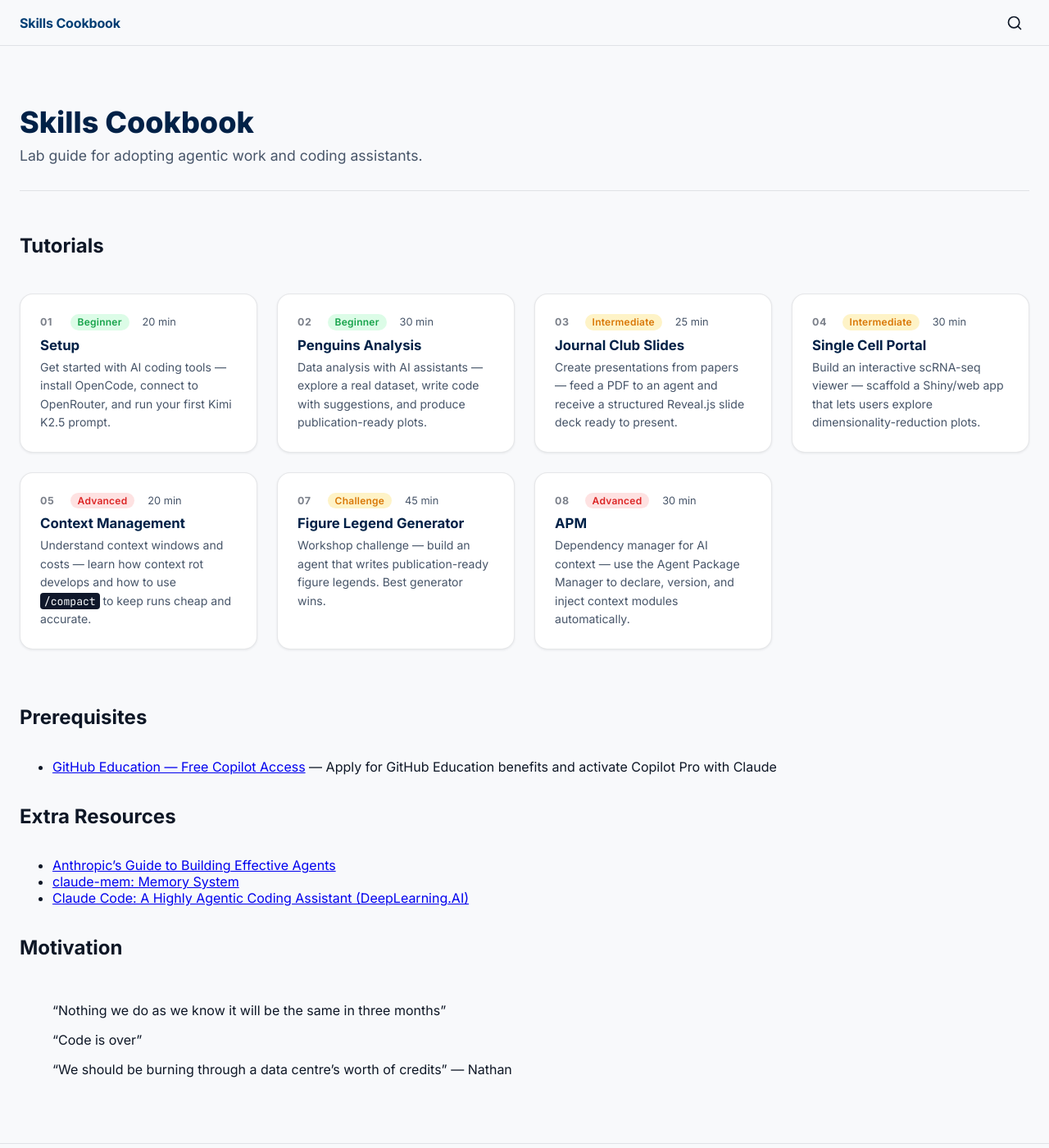
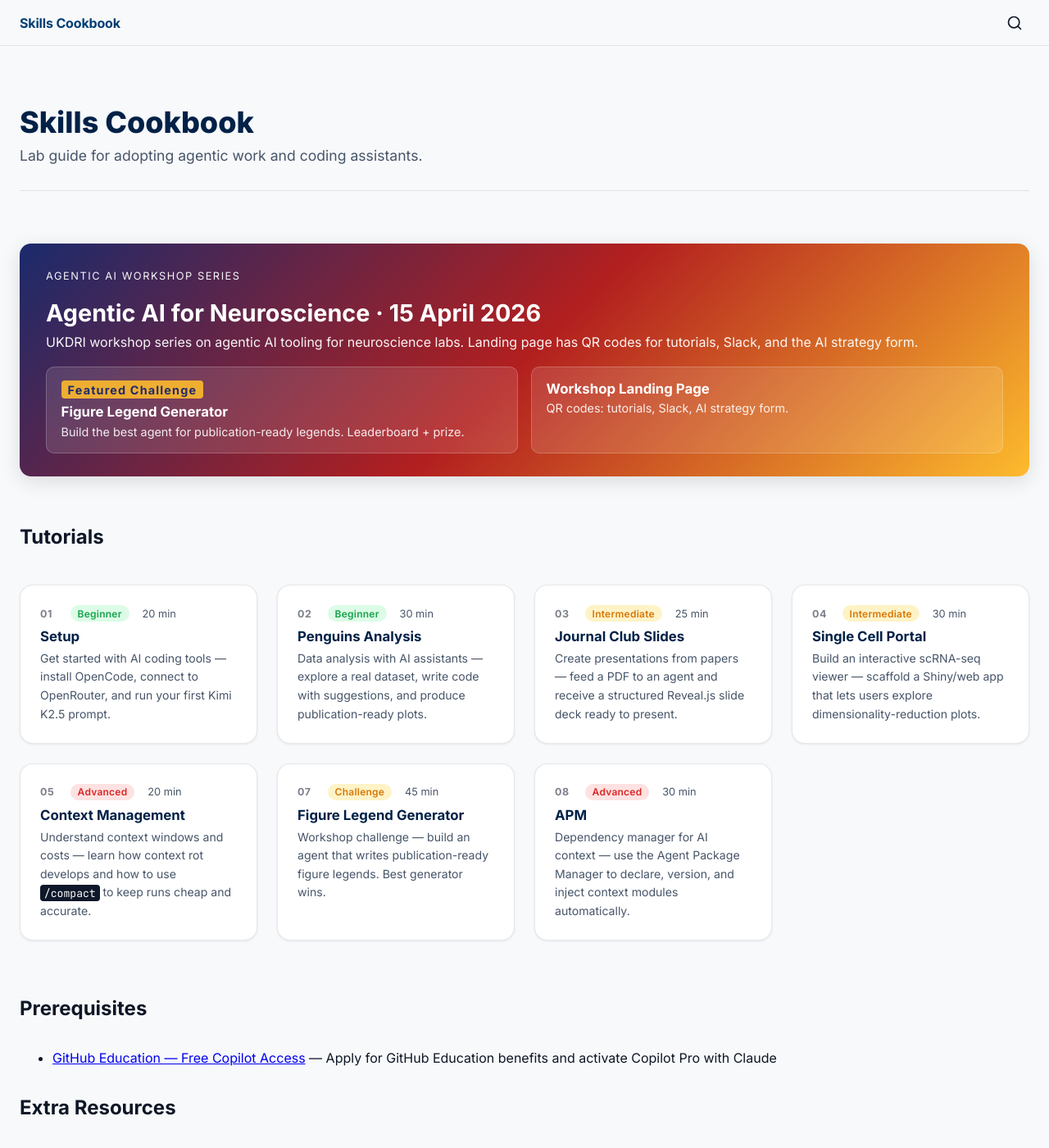
Before and after one commit to neurogenomics/agentic-life-sciences-tutorial, a Jekyll site: the page built from index.md, in a window 1280 px wide and 1400 px high. Shown: the whole window at 82% size. Built offline with Jekyll 4.4.1, drawn with Linux system fonts in a browser that asks for light colours.

Commit message:
Add Agentic AI workshop series banner to home page
Feature the figure legend generator challenge and workshop landing
page above the main tutorials grid.

```diff
--- a/index.md
+++ b/index.md
@@ -5,6 +5,82 @@ layout: default
 <section class="hero">
   <h1 class="hero__title">Skills Cookbook</h1>
   <p class="hero__subtitle">Lab guide for adopting agentic work and coding assistants.</p>
+</section>
+
+<style>
+  .workshop-banner {
+    background: linear-gradient(135deg, #1a2a6c 0%, #b21f1f 50%, #fdbb2d 100%);
+    color: #fff;
+    border-radius: 14px;
+    padding: 2rem 2rem 1.75rem;
+    margin: 2rem 0 2.5rem;
+    box-shadow: 0 6px 24px rgba(0,0,0,0.12);
+  }
+  .workshop-banner__eyebrow {
+    font-size: 0.8rem;
+    letter-spacing: 0.12em;
+    text-transform: uppercase;
+    opacity: 0.85;
+    margin: 0 0 0.4rem;
+  }
+  .workshop-banner h2 {
+    margin: 0 0 0.5rem;
+    font-size: 1.8rem;
+    color: #fff;
+    border: none;
+  }
+  .workshop-banner p { margin: 0 0 1.25rem; opacity: 0.95; }
+  .workshop-banner__cards {
+    display: grid;
+    grid-template-columns: repeat(auto-fit, minmax(240px, 1fr));
+    gap: 1rem;
+  }
+  .workshop-banner__card {
+    display: block;
+    background: rgba(255,255,255,0.12);
+    backdrop-filter: blur(4px);
+    border: 1px solid rgba(255,255,255,0.2);
+    border-radius: 10px;
+    padding: 1rem 1.1rem;
+    color: #fff;
+    text-decoration: none;
+    transition: transform 0.15s ease, background 0.15s ease;
+  }
+  .workshop-banner__card:hover {
+    background: rgba(255,255,255,0.22);
+    transform: translateY(-2px);
+  }
+  .workshop-banner__card strong { display: block; font-size: 1.05rem; margin-bottom: 0.2rem; }
+  .workshop-banner__card span { font-size: 0.9rem; opacity: 0.9; }
+  .workshop-banner__featured {
+    display: inline-block;
+    background: #fdbb2d;
+    color: #1a2a6c;
+    font-weight: 700;
+    font-size: 0.75rem;
+    letter-spacing: 0.08em;
+    padding: 0.15rem 0.5rem;
+    border-radius: 4px;
+    margin-bottom: 0.4rem;
+  }
+</style>
+
+<section class="workshop-banner">
+  <p class="workshop-banner__eyebrow">Agentic AI Workshop Series</p>
+  <h2>Agentic AI for Neuroscience · 15 April 2026</h2>
+  <p>UKDRI workshop series on agentic AI tooling for neuroscience labs. Landing page has QR codes for tutorials, Slack, and the AI strategy form.</p>
+
+  <div class="workshop-banner__cards">
+    <a class="workshop-banner__card" href="./tutorials/08-figure-legend-challenge">
+      <span class="workshop-banner__featured">Featured Challenge</span>
+      <strong>Figure Legend Generator</strong>
+      <span>Build the best agent for publication-ready legends. Leaderboard + prize.</span>
+    </a>
+    <a class="workshop-banner__card" href="./workshops/agentic-ai-neuroscience-2026/">
+      <strong>Workshop Landing Page</strong>
+      <span>QR codes: tutorials, Slack, AI strategy form.</span>
+    </a>
+  </div>
 </section>
 
 ## Tutorials
```
